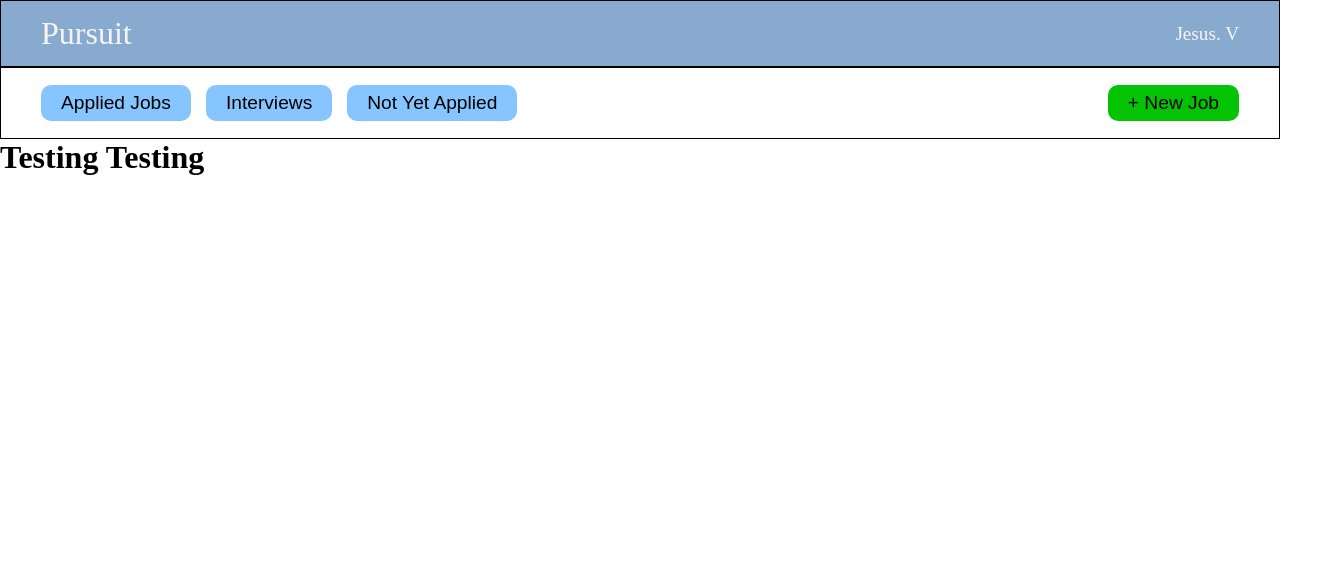
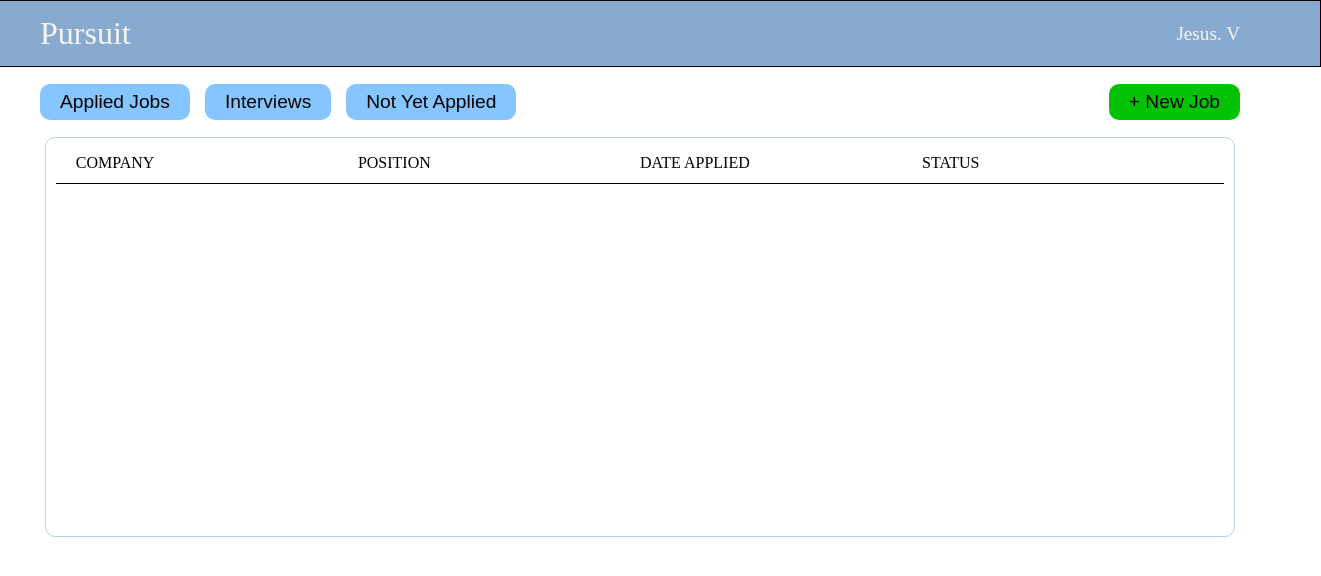
Before and after one commit to jmodestov/pursuit-application-tracker, a React app: page / in a window 1280 px wide. Shown: the top 576 px of the page, 1321 px wide, since content can reach past the window. Built offline with nearby package versions, Linux system fonts and the light colour scheme; no server answers.

Commit message:
Added styling and labels

```diff
--- a/client/App.jsx
+++ b/client/App.jsx
@@ -1,7 +1,11 @@
 import React from 'react';
+
 import { connect } from 'react-redux';
+import { bindActionCreators } from 'redux';
+
 import NavBar from './components/navbar.jsx';
 import ViewOptions from './components/viewOptions.jsx';
+import MainDisplay from './components/mainDisplay.jsx';
 
 import * as actions from './actions/actions';
 
@@ -15,18 +19,17 @@ const mapStateToProps = (state) => ({
   newStatus: state.jobApps.newStatus,
 });
 
-const mapDispatchToProps = (dispatch) => ({
-  loadApps: () => dispatch(actions.loadApps()),
-});
+const mapDispatchToProps = (dispatch) => bindActionCreators(actions, dispatch);
 
-const App = (props) => {
-  return (
-    <div id="app">
-      <NavBar />
-      <ViewOptions />
-      <h1>Testing Testing</h1>
-    </div>
-  );
-};
+// Work on PropType validation.
+
+const App = (props) => (
+  <div id="app">
+    <NavBar />
+    <ViewOptions />
+
+    <MainDisplay loadApps={props.loadApps} jobsApplied={props.jobsApplied} />
+  </div>
+);
 
 export default connect(mapStateToProps, mapDispatchToProps)(App);
--- /dev/null
+++ b/client/components/appliedJobCard.jsx
@@ -0,0 +1,15 @@
+import React from 'react';
+
+const AppliedJobCard = (props) => {
+  const { job } = props;
+  return (
+    <div className="Job-Card" id={`${job._id}`}>
+      <div className="Company-Name">{job.companyName}</div>
+      <div className="Position-Title">{job.positionTitle}</div>
+      <div className="Date-Applied">{job.dateApplied}</div>
+      <div className="App-Status">{job.status}</div>
+    </div>
+  );
+};
+
+export default AppliedJobCard;
--- a/client/components/mainDisplay.jsx
+++ b/client/components/mainDisplay.jsx
@@ -1,7 +1,30 @@
 import React from 'react';
+import AppliedJobCard from './appliedJobCard.jsx';
 
 const MainDisplay = (props) => {
   // Where do we do fetch to see if we have applications collections?
+  const { jobsApplied, loadApps } = props;
+  const items = [];
+
+  if (jobsApplied && jobsApplied.length !== 0) {
+    props.jobsApplied.forEach((job, idx) => {
+      items.push(<AppliedJobCard job={job} />);
+    });
+  }
+
+  console.log('Inside if of MainDispaly');
+  console.log(jobsApplied);
+  return (
+    <div id="Main-Container">
+      <div id="labels">
+        <div>COMPANY</div>
+        <div>POSITION</div>
+        <div>DATE APPLIED</div>
+        <div>STATUS</div>
+      </div>
+      {items}
+    </div>
+  );
 };
 
 export default MainDisplay;
--- a/client/constants/actionTypes.js
+++ b/client/constants/actionTypes.js
@@ -1 +1,3 @@
 export const LOAD_JOB_APPS = 'LOAD_JOB_APPS';
+
+export const ADD_JOB_APP = 'ADD_JOB_APP';
--- a/client/reducers/jobAppsReducer.js
+++ b/client/reducers/jobAppsReducer.js
@@ -1,7 +1,7 @@
 import * as types from '../constants/actionTypes';
 
 const initialState = {
-  jobsApplied: 0,
+  josbApplied: [],
   newCompany: '',
   newPosition: '',
   newDate: '',
@@ -13,12 +13,9 @@ const jobAppsReducer = (state = initialState, action) => {
   switch (action.type) {
     case types.LOAD_JOB_APPS:
       // payload will contain the collection of applied job items
-      jobsApplied = action.payload.reduce((total) => {
-        total += 1;
-        return total;
-      }, 0);
+      // updates the number of jobsApplied upon loading
+      jobsApplied = action.payload;
 
-      console.log('Inside of the jobAppsReducer');
       return {
         ...state,
         jobsApplied,
--- /dev/null
+++ b/client/scss/_mainDisplay.scss
@@ -0,0 +1,38 @@
+#Main-Container {
+  display: flex;
+  flex-direction: column;
+  box-sizing: border-box;
+  width: 93%;
+
+
+  border: 1px solid lightblue;
+  min-height: 25rem;
+  border-radius: 10px;
+
+  #labels {
+    border-bottom: 1px solid black;
+    height: 40px;
+    margin: 5px 10px;
+    padding: 0px 20px;
+
+    display: grid;
+    grid-template-columns: 1fr 1fr 1fr 1fr;
+    align-items: center;
+  }
+
+  .Job-Card{
+    border: 1px solid black;
+    height: 60px;
+    margin: 5px 10px;
+    padding: 0px 20px;
+    border-radius: 10px;
+    display: grid;
+    grid-template-columns: 1fr 1fr 1fr 1fr;
+    align-items: center;
+
+    &:hover{
+      cursor: pointer;
+      border: 1px solid red;
+    }
+  }
+}
--- a/client/scss/_navbar.scss
+++ b/client/scss/_navbar.scss
@@ -8,6 +8,7 @@
   border: 1px black solid;
   align-items: center;
   justify-content: space-between;
+  width: 100%;
   height: 65px;
   padding: 0px 40px;
   background-color: rgb(137, 170, 207);
@@ -15,10 +16,12 @@
   #homeLogo {
     font-size: 2rem;
     color: whitesmoke;
+    margin-left: 40px;
   }
 
   #username{
     font-size: 1.2rem;
     color: whitesmoke;
+    margin-right: 40px;
   }
 }
--- a/client/scss/_viewType.scss
+++ b/client/scss/_viewType.scss
@@ -5,8 +5,9 @@
 
 #viewType {
   display: flex;
+  width: 100%;
   height: 70px;
-  border: 1px black solid;
+  // border: 1px black solid;
   align-items: center;
   justify-content: space-between;
   padding: 0px 40px;
@@ -19,9 +20,13 @@
     border-radius: 10px;
     font-size: 1.2rem;
   }
+  #optionButtons {
+    margin-left: 40px;
+  }
 
   #newRecord {
     background-color: rgb(4, 194, 4);
+    margin-right: 40px;
   }
   .viewOption{
     margin-right: 15px;
--- a/client/scss/application.scss
+++ b/client/scss/application.scss
@@ -1,2 +1,10 @@
 @import '_navbar';
 @import '_viewType';
+@import '_mainDisplay';
+
+#app {
+  display: flex;
+  flex-direction: column;
+  justify-content: center;
+  align-items: center;
+}
```
Also changed, not shown: 1 other file (tests, documents, lock files or other folders).
